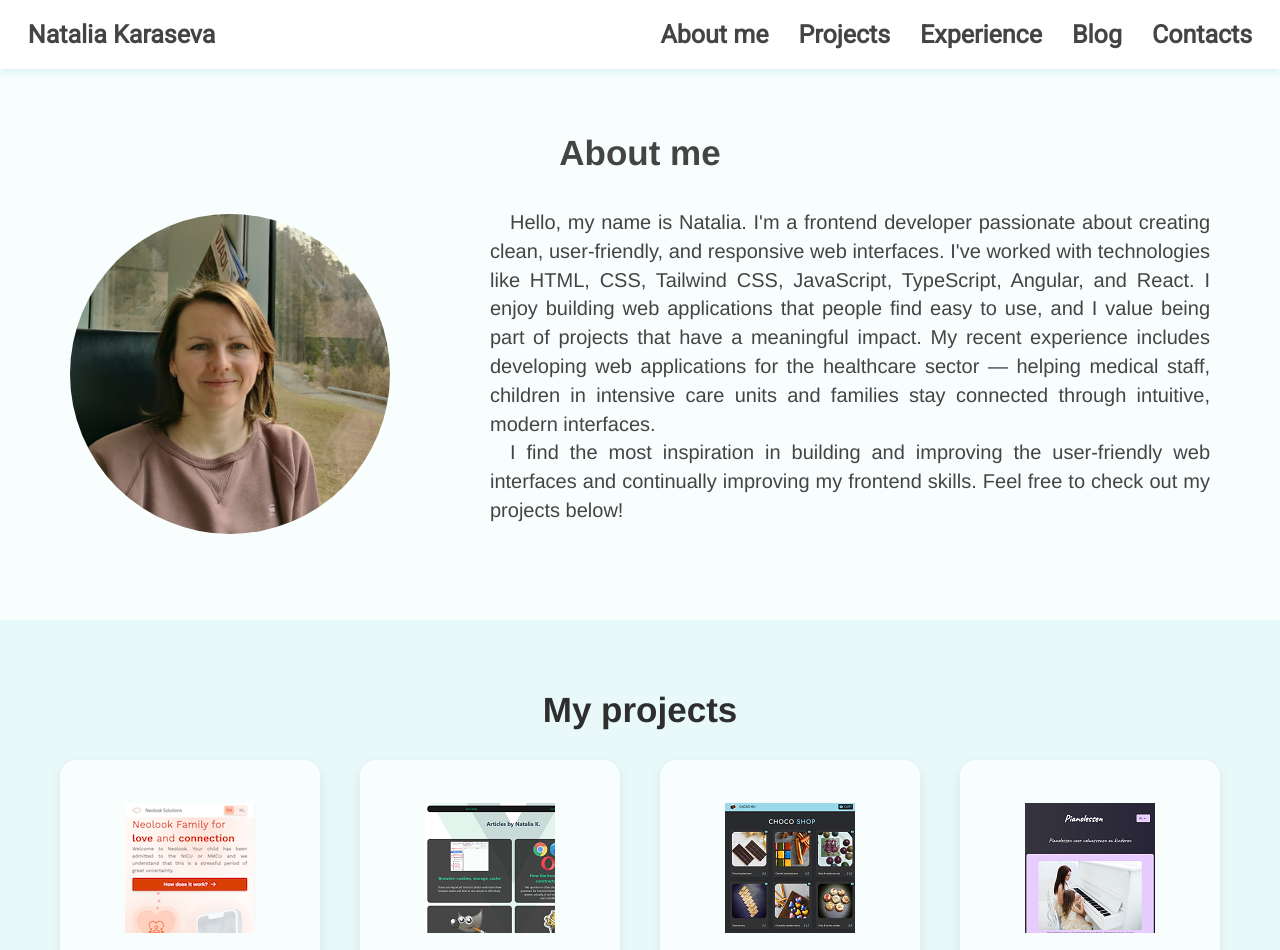
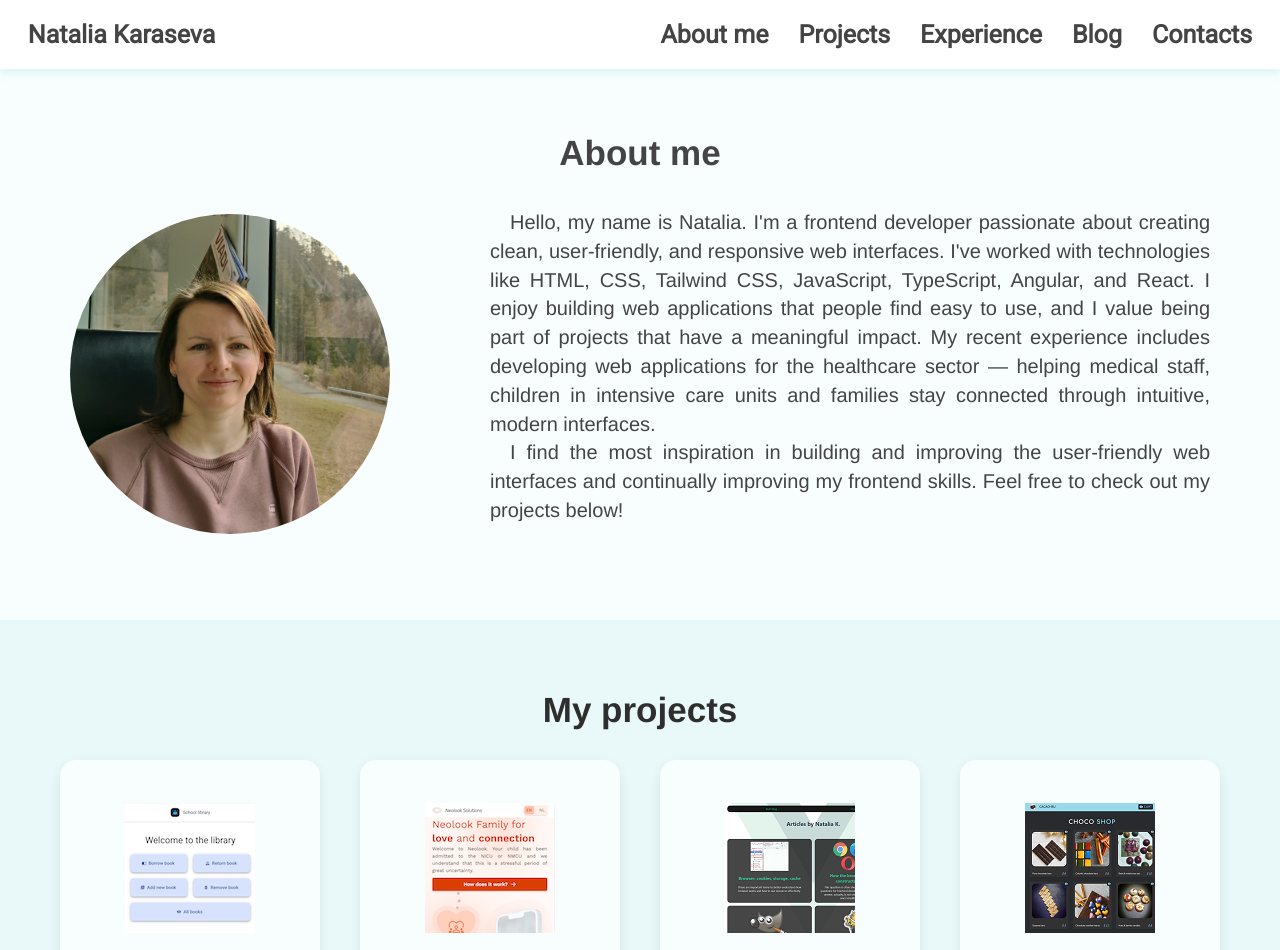
Before and after one commit to nat-k-dev/natkdev.com, a React (Create React App) app: page / in a window 1280 px wide. Shown: the top 950 px of the page. Built offline with nearby package versions, Linux system fonts and the light colour scheme.

Commit message:
add biebouders project link

```diff
--- a/src/components/home/main/projects/project/project.css
+++ b/src/components/home/main/projects/project/project.css
@@ -68,6 +68,10 @@
 	background: url('project__flyer-family-app.png') no-repeat center;
 }
 
+.project__biebouders-app > a > .icon {
+	background: url('project__biebouders.png') no-repeat center;
+}
+
 
 .caption.project-caption_text-center {
 	text-align: center;
--- a/src/components/home/main/projects/projects-info.js
+++ b/src/components/home/main/projects/projects-info.js
@@ -70,5 +70,11 @@ export const projectsInfo = {
       cssClassName: "project__flyer-family-app",
       link: "https://mmc.neolook.care/",
       caption: "Information Flyer for Neolook S2S Family"
+    },
+    biebOudersApp: {
+      internalPage: false,
+      cssClassName: "project__biebouders-app",
+      link: "https://biebouders.netlify.app/",
+      caption: "School library app to help register books"
     }
   };
--- a/src/components/home/main/projects/projects.js
+++ b/src/components/home/main/projects/projects.js
@@ -7,6 +7,10 @@ function Projects() {
     return (
       <div className="projects">
 
+        <Project cssClassName={projectsInfo.biebOudersApp.cssClassName}
+                  link={projectsInfo.biebOudersApp.link}
+                  caption={projectsInfo.biebOudersApp.caption}
+                  internalPage={projectsInfo.biebOudersApp.internalPage} />
         <Project cssClassName={projectsInfo.flyerFamilyApp.cssClassName}
                   link={projectsInfo.flyerFamilyApp.link}
                   caption={projectsInfo.flyerFamilyApp.caption}
```
Also changed, not shown: src/components/home/main/projects/project/project__biebouders.png (added).
